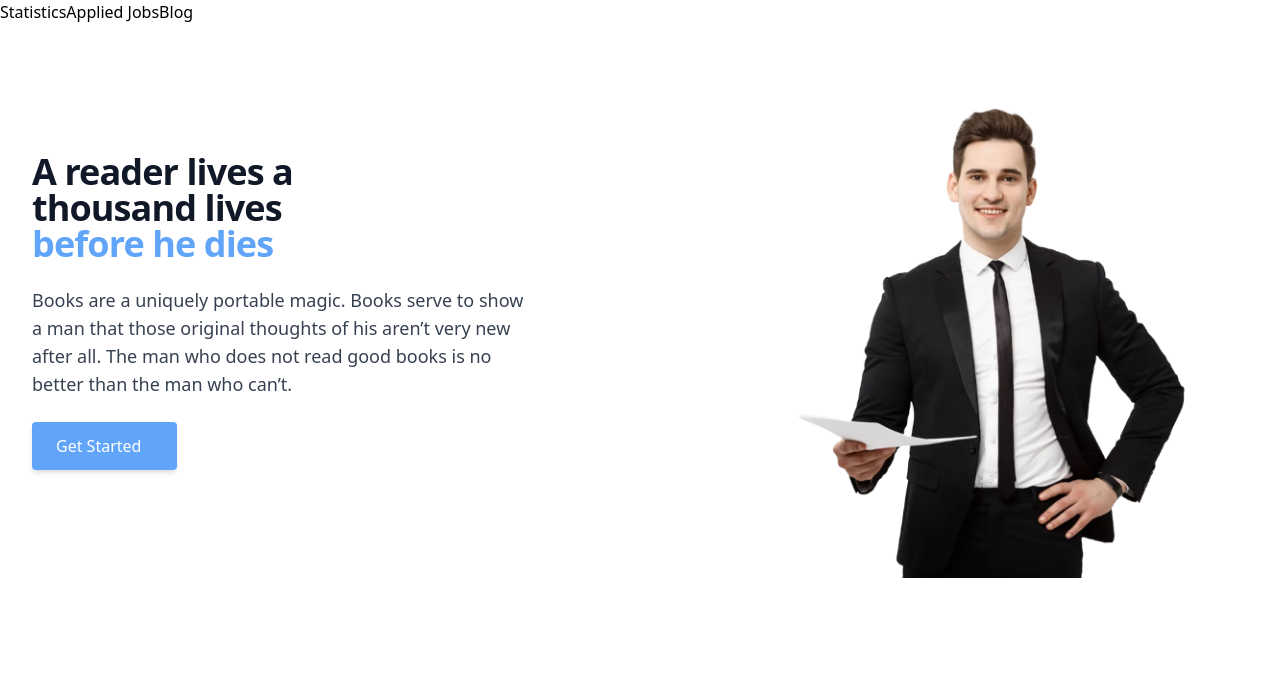
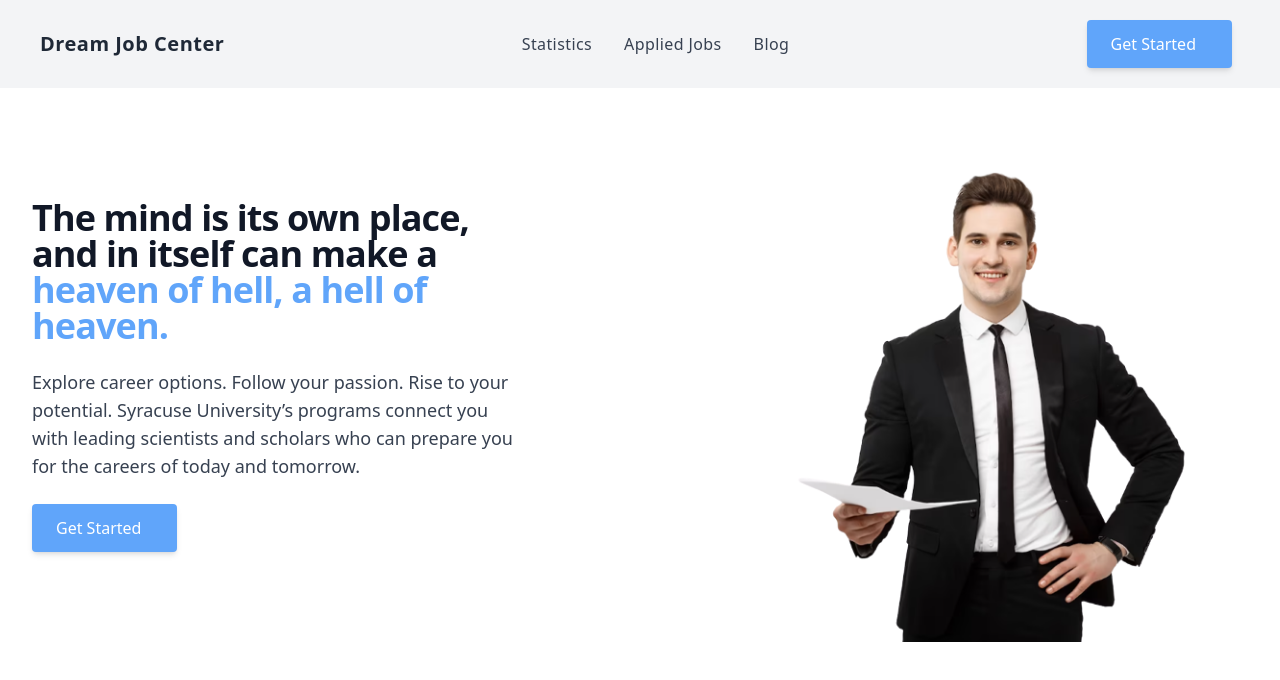
Before and after one commit to Sazzads/dream_job_center, a React (Vite) app: page / in a window 1280 px wide. Shown: the top 680 px of the page. Built offline with nearby package versions, Linux system fonts and the light colour scheme.

Commit message:
header responsive added

```diff
--- a/src/Components/Header/Header.jsx
+++ b/src/Components/Header/Header.jsx
@@ -1,14 +1,128 @@
-import React from 'react';
-import { Link } from 'react-router-dom';
+import React, { useState } from 'react';
+import { Link, NavLink } from 'react-router-dom'
+import {
+    Bars3BottomRightIcon,
+    XMarkIcon,
+} from '@heroicons/react/24/solid'
 
 const Header = () => {
+    const [isMenuOpen, setIsMenuOpen] = useState(false)
     return (
-        <div>
-            <nav>
-                <Link to="/statistics">Statistics</Link>
-                <Link to="/appliedJobs">Applied Jobs</Link>
-                <Link to="/blog">Blog</Link>
-            </nav>
+        <div className='bg-gray-100 px-4 py-5 mx-auto sm:max-w-xl md:max-w-full lg:max-w-screen-xl md:px-24 lg:px-8'>
+            <div className='relative flex items-center justify-between'>
+                {/* Logo Section */}
+                <Link to='/' className='inline-flex items-center'>
+                    <span className='ml-2 text-xl font-bold tracking-wide text-gray-800'>
+                        Dream Job Center
+                    </span>
+                </Link>
+
+                {/* Nav Items Section */}
+                <ul className='items-center hidden space-x-8 lg:flex'>
+                    <li>
+                        <NavLink
+                            to='/statistics'
+                            className={({ isActive }) => (isActive ? 'active' : 'default')}
+                        >
+                            Statistics
+                        </NavLink>
+                    </li>
+                    <li>
+                        <NavLink
+                            to='/appliedJobs'
+                            className={({ isActive }) => (isActive ? 'text-blue-500' : 'default')}
+                        >
+                            Applied Jobs
+                        </NavLink>
+                    </li>
+                    <li>
+                        <NavLink
+                            to='/blog'
+                            className={({ isActive }) => (isActive ? 'text-blue-500' : 'default')}
+                        >
+                            Blog
+                        </NavLink>
+                    </li>
+                </ul>
+                {/* button started  */}
+                <Link to='/appliedJobs' className='btn md:w-auto md:mr-4'>
+                    <div className='inline-flex items-center justify-center w-full h-full'>
+                        <p className='mr-3'>Get Started</p>
+                    </div>
+                </Link>
+                {/* Mobile Navbar Section */}
+                <div className='lg:hidden'>
+                    {/* Dropdown Open Button */}
+                    <button
+                        aria-label='Open Menu'
+                        title='Open Menu'
+                        onClick={() => setIsMenuOpen(true)}
+                    >
+                        <Bars3BottomRightIcon className='w-5 text-gray-600' />
+                    </button>
+                    {isMenuOpen && (
+                        <div className='absolute top-0 left-0 w-full z-10'>
+                            <div className='p-5 bg-white border rounded shadow-sm'>
+                                {/* Logo & Button section */}
+                                <div className='flex items-center justify-between mb-4'>
+                                    <div>
+                                        <Link to='/' className='inline-flex items-center'>
+
+                                            <span className='ml-2 text-xl font-bold tracking-wide text-gray-800 uppercase'>
+                                                Dream Job Center
+                                            </span>
+                                        </Link>
+                                    </div>
+                                    {/* Dropdown menu close button */}
+                                    <div>
+                                        <button
+                                            aria-label='Close Menu'
+                                            title='Close Menu'
+                                            onClick={() => setIsMenuOpen(false)}
+                                        >
+                                            <XMarkIcon className='w-5 text-gray-600' />
+                                        </button>
+                                    </div>
+                                </div>
+                                {/* Mobile Nav Items Section */}
+                                <nav>
+                                    <ul className='space-y-4'>
+                                        <li>
+                                            <Link to='/statistics' className='default'>
+                                                Statistics
+                                            </Link>
+                                        </li>
+                                        <li>
+                                            <Link
+                                                to='/appliedJobs'
+                                                className='font-medium tracking-wide text-gray-700 transition-colors duration-200 hover:text-blue-400'
+                                            >
+                                                Applied Jobs
+                                            </Link>
+                                        </li>
+                                        <li>
+                                            <Link
+                                                to='/blog'
+                                                className='font-medium tracking-wide text-gray-700 transition-colors duration-200 hover:text-blue-400'
+                                            >
+                                                Blog
+                                            </Link>
+                                        </li>
+                                    </ul>
+
+                                </nav>
+
+                                {/* button started  */}
+                                <Link to='/appliedJobs' className='btn md:w-auto md:mr-4'>
+                                    <div className='inline-flex items-center justify-center w-full h-full'>
+                                        <p className='mr-3'>Get Started</p>
+                                    </div>
+                                </Link>
+                            </div>
+                        </div>
+                    )}
+                </div>
+            </div>
         </div>
     );
 };
--- a/src/Components/Home/Home.jsx
+++ b/src/Components/Home/Home.jsx
@@ -10,13 +10,11 @@ const Home = () => {
         <div className='max-w-xl mb-6 lg:mt-8'>
 
           <h2 className='max-w-lg mb-6 font-sans text-3xl font-bold tracking-tight text-gray-900 sm:text-4xl sm:leading-none'>
-            A reader lives a <br className='hidden md:block' /> thousand lives{' '}
-            <span className='inline-block text-blue-400'>before he dies</span>
+          The mind is its  own place, and in itself can make a{' '}
+            <span className=' text-blue-400'> heaven of hell,</span><span className='text-blue-400'> a hell of heaven.</span>
           </h2>
           <p className='text-base text-gray-700 md:text-lg'>
-            Books are a uniquely portable magic. Books serve to show a man that
-            those original thoughts of his aren’t very new after all. The man
-            who does not read good books is no better than the man who can’t.
+          Explore career options. Follow your passion. Rise to your potential. Syracuse University’s programs connect you with leading scientists and scholars who can prepare you for the careers of today and tomorrow.
           </p>
         </div>
         <div className='flex flex-col items-center md:flex-row'>
```
